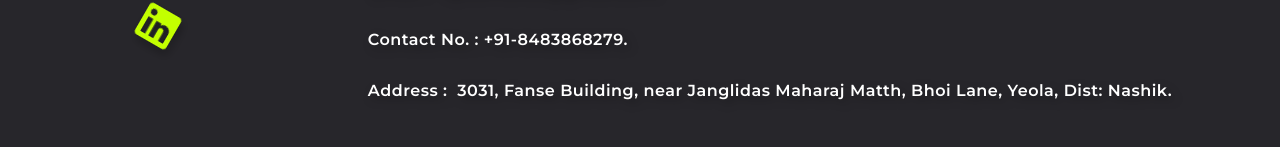
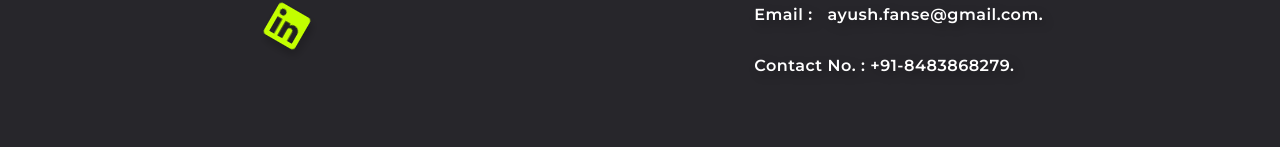
Before and after one commit to AyushFanse/Ayush_Fanse_Portfolio, a React (Create React App) app: page / in a window 1280 px wide. Shown: the part 3924-4071 px from the top of the page. Built offline with nearby package versions, Linux system fonts and the light colour scheme; a web font is replaced by a local one.

Commit message:
Ayush_Fanse_Portfolio

```diff
--- a/src/Contact.js
+++ b/src/Contact.js
@@ -22,8 +22,7 @@ function Contact() {
                                     <Grid id="Contact_Info">
                                         <p className="contactDetails" id="FooterName" data-aos="slide-up"><span>Email :</span> &nbsp; <span>{mydata.email}</span></p>
                                         <p className="contactDetails" id="FooterName" data-aos="slide-up"> <span>Contact No. :</span>&nbsp;<span>{mydata.number}</span></p>
-                                        <p className="contactDetails" id="FooterName" data-aos="slide-up"> <span>Address :</span>&nbsp;<span> {mydata.address}</span></p>
-                                    </Grid>
+                                     </Grid>
                                     <Grid id="Contact_footerOut">
                                         <ul>
                                             <li data-aos="slide-right">
```
